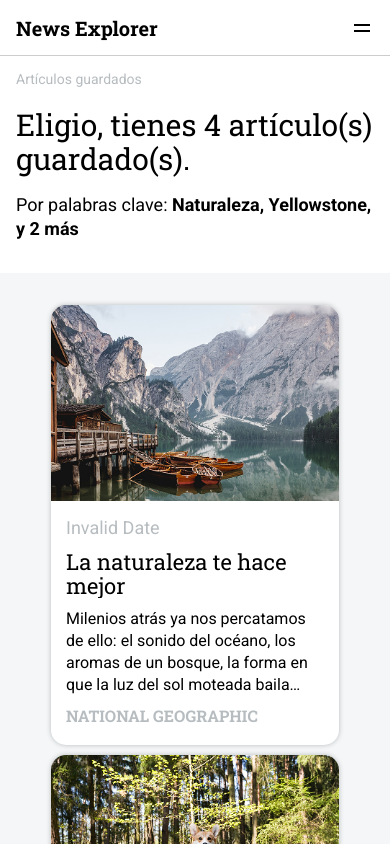
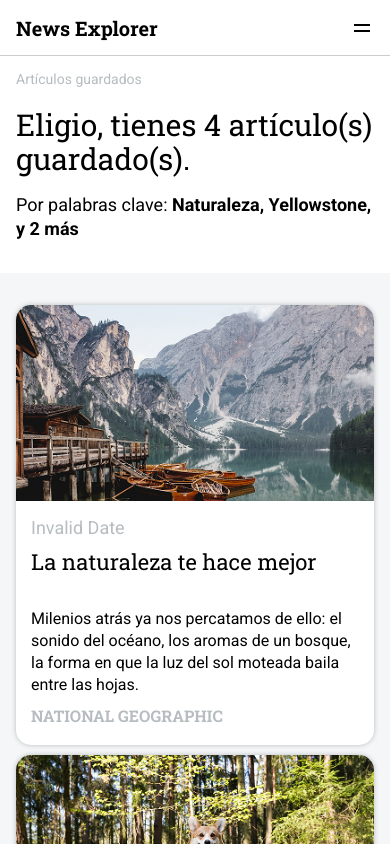
Before and after one commit to elizarrarazeligio/news_explorer_project-frontend, a Next.js app: page /saved-news in a window 390 px wide. Shown: the top 844 px of the page. Built offline with nearby package versions, Linux system fonts and the light colour scheme.

Commit message:
style: removed max width in news items and changes auto to 1fr in grid template columns, to adjust according to a referened size

```diff
--- a/src/styles/news.css
+++ b/src/styles/news.css
@@ -40,7 +40,7 @@
 
 .news-cards__container {
   gap: 16px;
-  grid-template-columns: repeat(3, auto);
+  grid-template-columns: repeat(3, 1fr);
 }
 
 .news-cards__button {
@@ -62,7 +62,6 @@
   overflow: hidden;
   width: auto;
   box-shadow: 0 0 5px var(--color-extra);
-  max-width: 400px;
   transition: all 0.3s;
 }
 
@@ -122,7 +121,7 @@
 
 @media screen and (min-width: 1850px) {
   .news-cards__container {
-    grid-template-columns: repeat(4, auto);
+    grid-template-columns: repeat(4, 1fr);
   }
 
   .news-item {
@@ -170,7 +169,6 @@
 
   .news-item {
     height: 420px;
-    max-width: 320px;
   }
 
   .news-item__image {
@@ -218,7 +216,7 @@
   }
 
   .news-cards__container {
-    grid-template-columns: repeat(2, auto);
+    grid-template-columns: repeat(2, 1fr);
   }
 
   .news-cards__container {
@@ -231,7 +229,6 @@
 
   .news-item {
     height: 440px;
-    max-width: 288px;
   }
 
   .news-item__image {
```
